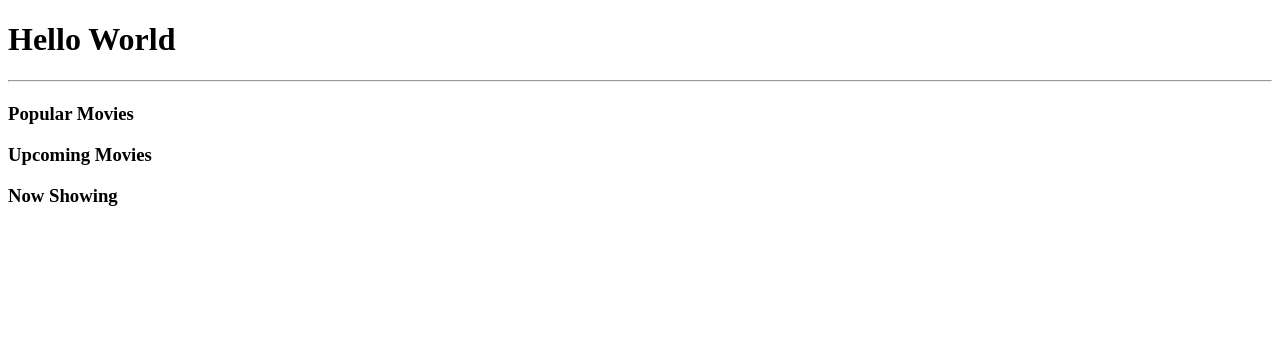
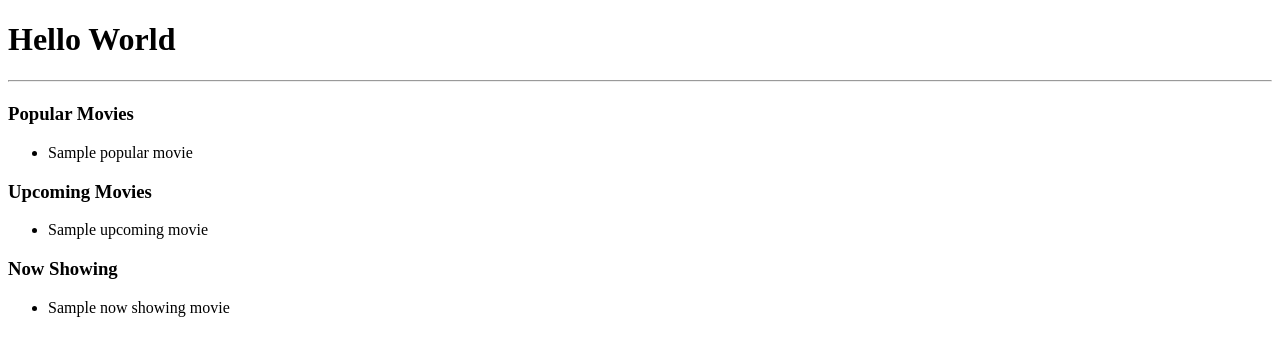
Before and after one commit to sami-mai/Sam-Watchlist, a Flask app: template app/templates/index.html in a window 1280 px wide. Shown: the top 356 px of the page. Run offline with Flask 2, Linux system fonts and the light colour scheme; the template is opened without the code that fills it: most values are stand-ins (such as "Sample title", 1, 10 or a date in 2020).

Commit message:
add more categories and use macros

```diff
--- a/app/templates/index.html
+++ b/app/templates/index.html
@@ -1,6 +1,6 @@
 <!DOCTYPE html>
 <html>
-<!-- {% import 'macros.html' as macro%} -->
+{% import 'macros.html' as macro%}
 
 <head>
   <meta charset="utf-8"> {% if title %}
@@ -18,28 +18,28 @@
 
   <!-- Popular movie section  -->
   <h3> Popular Movies</h3>
-  <!-- <ul> -->
-  <!-- {% for popular_movie in popular %}
+  <ul>
+    <!-- {% for popular_movie in popular %}
     <li>{{ popular_movie.title}}</li>
     {% endfor %} -->
-  <!-- {{ macro.displayMovieList(popular)}} -->
-  <!-- </ul> -->
+    {{ macro.displayMovieList(popular)}}
+  </ul>
   <!-- Upcoming movie  -->
   <h3> Upcoming Movies </h3>
-  <!-- <ul> -->
-  <!-- {% for upcoming_movie in upcoming %}
+  <ul>
+    <!-- {% for upcoming_movie in upcoming %}
     <li>{{ upcoming_movie.title}}</li>
     {% endfor %} -->
-  <!-- {{ macro.displayMovieList(upcoming)}} -->
-  <!-- </ul> -->
+    {{ macro.displayMovieList(upcoming)}}
+  </ul>
   <!-- Now showing movie -->
   <h3>Now Showing</h3>
-  <!-- <ul> -->
-  <!-- {% for now_showing_movie in now_showing %}
+  <ul>
+    <!-- {% for now_showing_movie in now_showing %}
     <li>{{ now_showing_movie.title}}</li>
     {% endfor %} -->
-  <!-- {{ macro.displayMovieList(now_showing)}} -->
-  <!-- </ul> -->
+    {{ macro.displayMovieList(now_showing)}}
+  </ul>
 </body>
 
 </html>
--- a/app/templates/macros.html
+++ b/app/templates/macros.html
@@ -1,3 +1,3 @@
-<!-- {% macro displayMovieList(movie_list) %} {% for movie in movie_list %}
+{% macro displayMovieList(movie_list) %} {% for movie in movie_list %}
 <li>{{ movie.title}}</li>
-{% endfor %} {% endmacro %} -->
+{% endfor %} {% endmacro %}
--- a/app/views.py
+++ b/app/views.py
@@ -17,11 +17,11 @@ def index():
     popular_movies = get_movies('popular')
     print(popular_movies)
     # adding more categories
-    # upcoming_movie = get_movies('upcoming')
-    # now_showing_movie = get_movies('now_playing')
+    upcoming_movie = get_movies('upcoming')
+    now_showing_movie = get_movies('now_playing')
 
     title = 'Home - Welcome to The best Movie Review Website Online'
-    return render_template('index.html', title = title, message = message, popular = popular_movies)#, upcoming = upcoming_movie, now_showing = now_showing_movie)
+    return render_template('index.html', title = title, message = message, popular = popular_movies, upcoming = upcoming_movie, now_showing = now_showing_movie)
 
 # add a new route that have a movie() view function.
 # The part in the angle brackets <> is dynamic.
```
